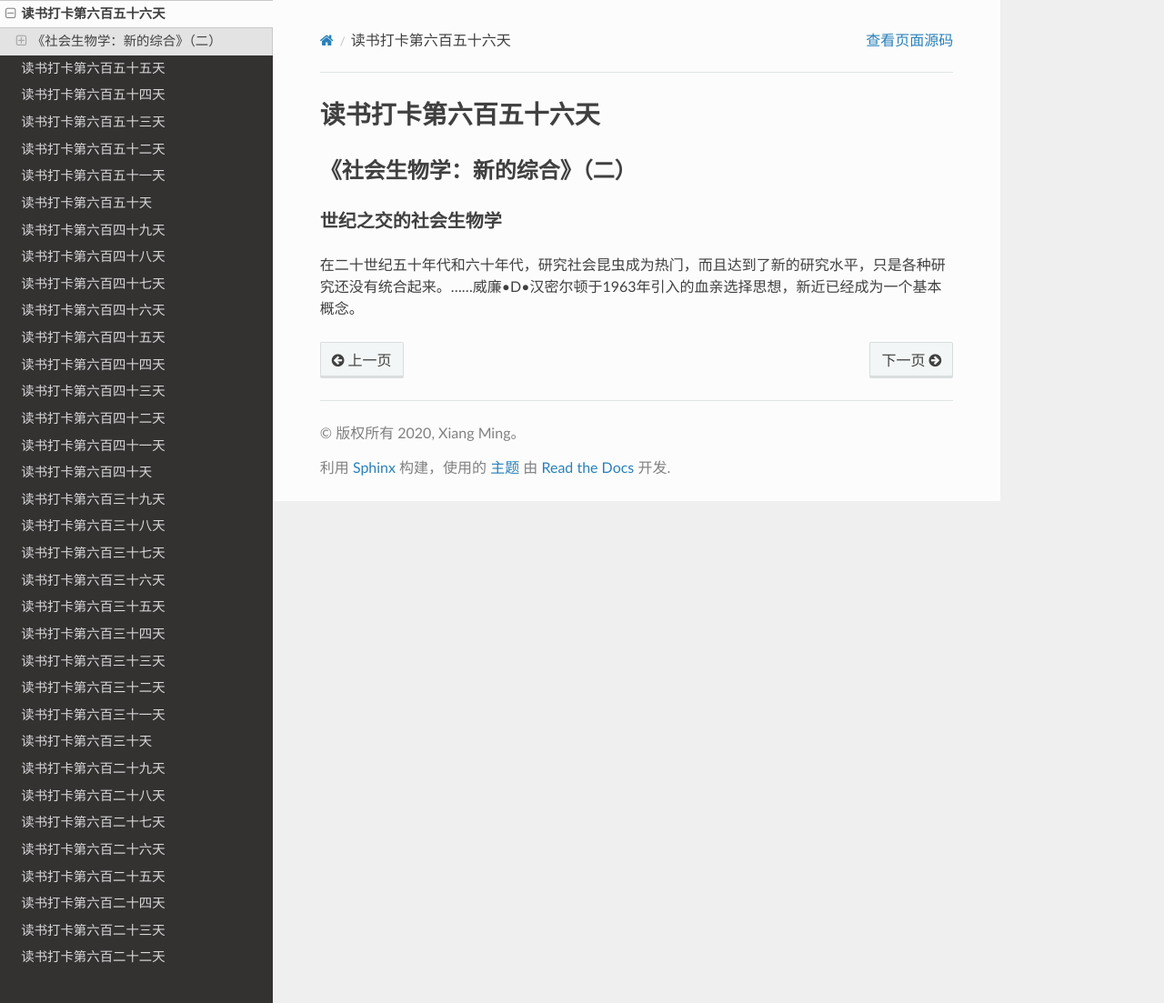
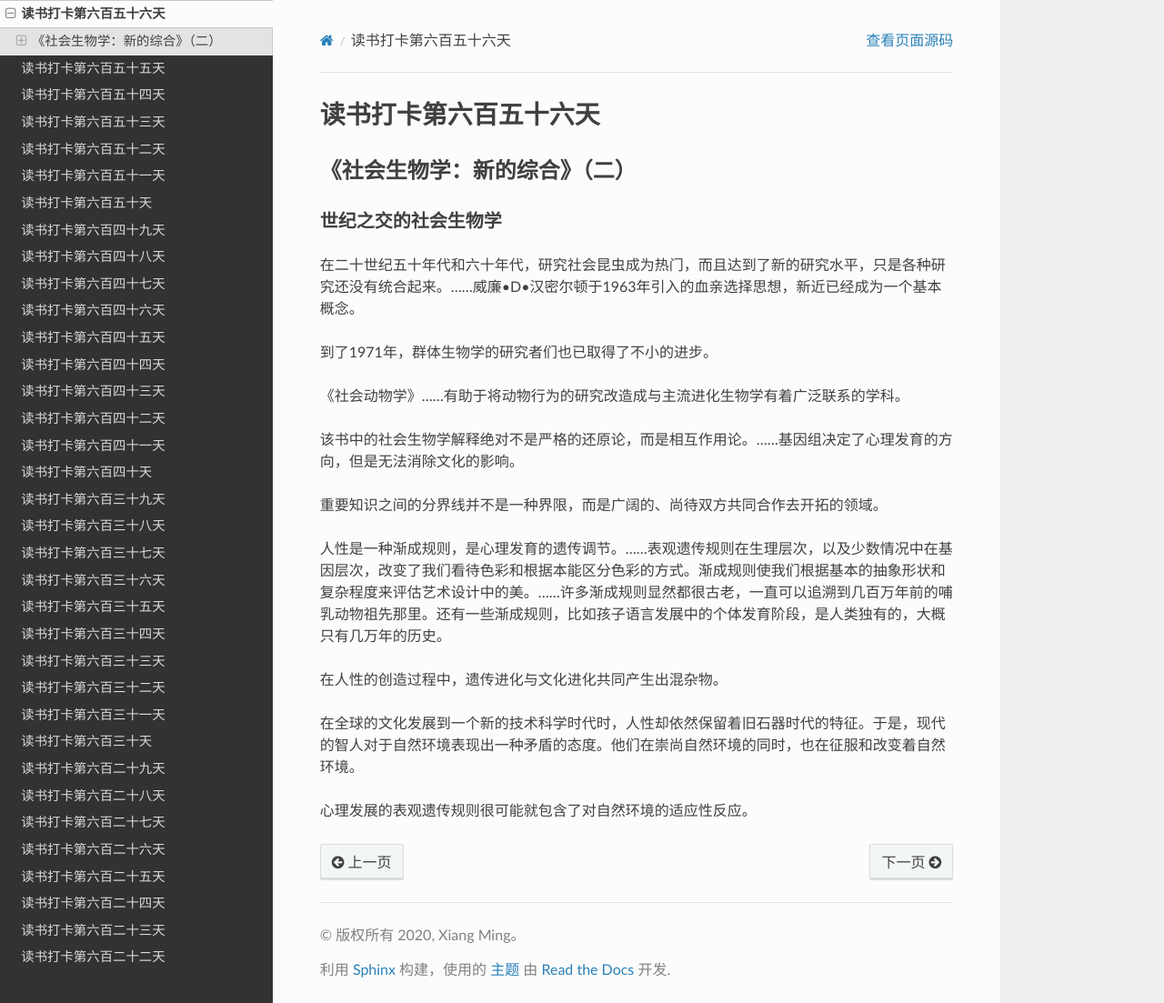
Before and after one commit to xiangming1975/reading, a Sphinx documentation site: the page built from source/2022-10-08.md, in a window 1280 px wide and 1103 px high. Shown: the whole window at 91% size. Built offline with Sphinx 7.4.7 and the Read the Docs theme 2.0.0, drawn with Linux system fonts in a browser that asks for light colours.

Commit message:
自动提交时间: 2022-10-08T17:10:04,830366759+08:00

```diff
--- a/source/2022-10-08.md
+++ b/source/2022-10-08.md
@@ -3,3 +3,19 @@
 ### 世纪之交的社会生物学
 
 在二十世纪五十年代和六十年代，研究社会昆虫成为热门，而且达到了新的研究水平，只是各种研究还没有统合起来。……威廉•D•汉密尔顿于1963年引入的血亲选择思想，新近已经成为一个基本概念。
+
+到了1971年，群体生物学的研究者们也已取得了不小的进步。
+
+《社会动物学》……有助于将动物行为的研究改造成与主流进化生物学有着广泛联系的学科。
+
+该书中的社会生物学解释绝对不是严格的还原论，而是相互作用论。……基因组决定了心理发育的方向，但是无法消除文化的影响。
+
+重要知识之间的分界线并不是一种界限，而是广阔的、尚待双方共同合作去开拓的领域。
+
+人性是一种渐成规则，是心理发育的遗传调节。……表观遗传规则在生理层次，以及少数情况中在基因层次，改变了我们看待色彩和根据本能区分色彩的方式。渐成规则使我们根据基本的抽象形状和复杂程度来评估艺术设计中的美。……许多渐成规则显然都很古老，一直可以追溯到几百万年前的哺乳动物祖先那里。还有一些渐成规则，比如孩子语言发展中的个体发育阶段，是人类独有的，大概只有几万年的历史。
+
+在人性的创造过程中，遗传进化与文化进化共同产生出混杂物。
+
+在全球的文化发展到一个新的技术科学时代时，人性却依然保留着旧石器时代的特征。于是，现代的智人对于自然环境表现出一种矛盾的态度。他们在崇尚自然环境的同时，也在征服和改变着自然环境。
+
+心理发展的表观遗传规则很可能就包含了对自然环境的适应性反应。
```
